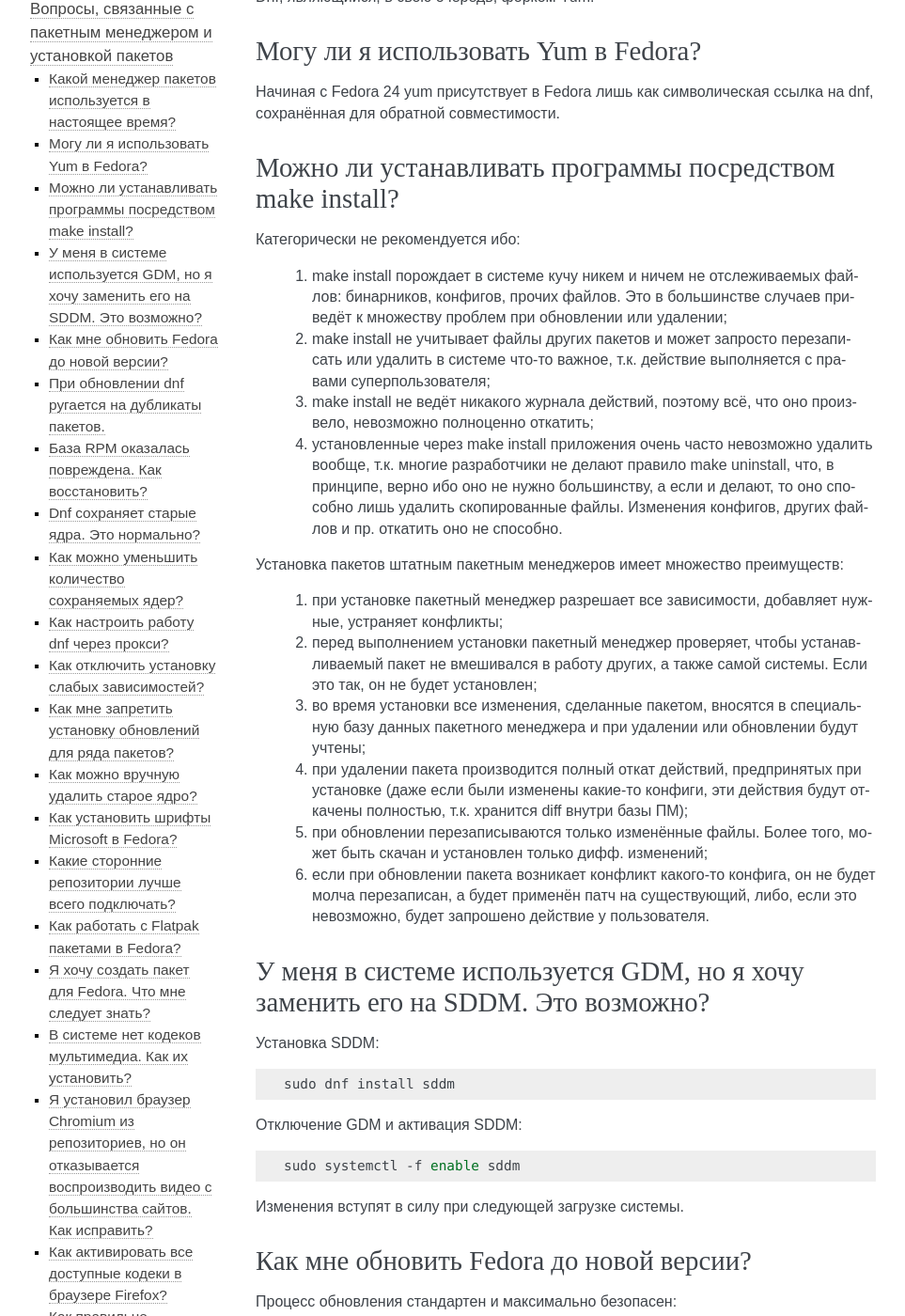
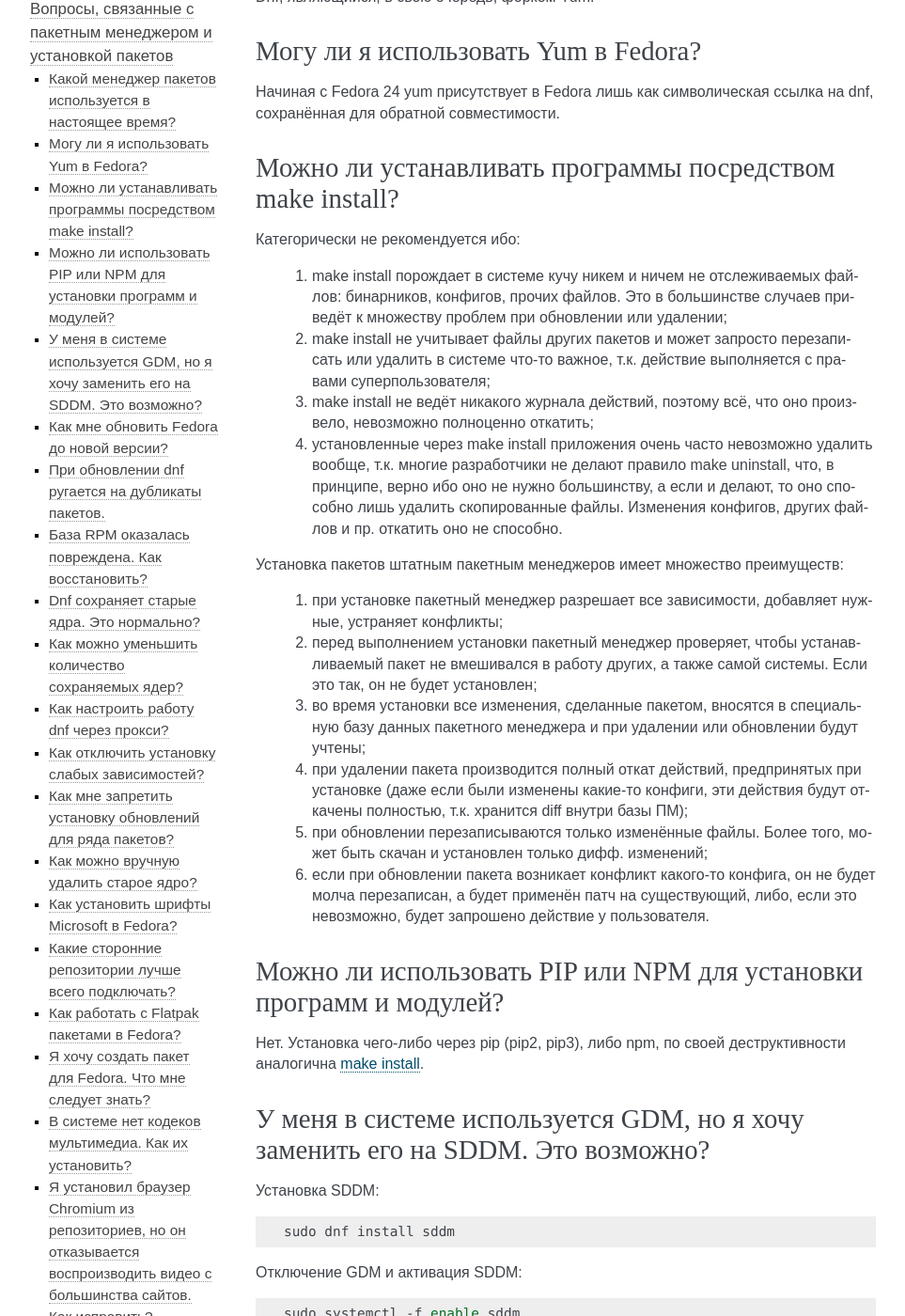
Before and after one commit to RussianFedora/FAQ, a Sphinx documentation site: the page built from source/package-manager.rst, in a window 1280 px wide and 1400 px high, scrolled down 244 px. Shown: the whole window at 94% size, without its empty margins (148-1111 px from the left). Built offline with Sphinx 7.4.7, drawn with Linux system fonts in a browser that asks for light colours.

Commit message:
Added question about using pip/npm.

```diff
--- a/source/package-manager.rst
+++ b/source/package-manager.rst
@@ -48,6 +48,14 @@
  4. при удалении пакета производится полный откат действий, предпринятых при установке (даже если были изменены какие-то конфиги, эти действия будут откачены полностью, т.к. хранится diff внутри базы ПМ);
  5. при обновлении перезаписываются только изменённые файлы. Более того, может быть скачан и установлен только дифф. изменений;
  6. если при обновлении пакета возникает конфликт какого-то конфига, он не будет молча перезаписан, а будет применён патч на существующий, либо, если это невозможно, будет запрошено действие у пользователя.
+
+.. index:: installation, pip, npm
+.. _using-pip:
+
+Можно ли использовать PIP или NPM для установки программ и модулей?
+=======================================================================
+
+Нет. Установка чего-либо через pip (pip2, pip3), либо npm, по своей деструктивности аналогична :ref:`make install <make-install>`.
 
 .. index:: DM change, смена менеджера сеансов, менеджер сеансов
 .. _change-dm:
```
